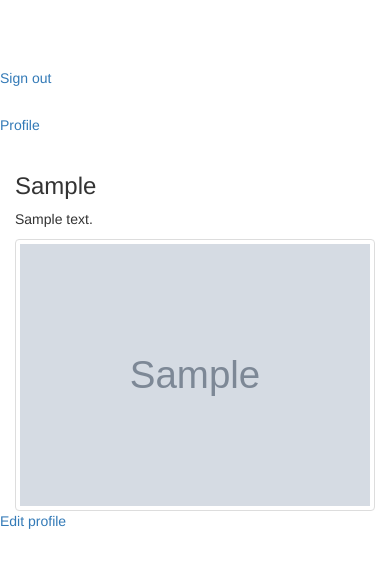
After one commit to jinka/One-Minute_Pitch, a Flask app: a page that uses app/templates/navbar.html in a window 390 px wide. The commit adds this page. Shown: the top 568 px of the page. Run offline with Flask 2, Linux system fonts and the light colour scheme; a user stored in the database is signed in; tables that the repository leaves empty hold one stand-in row (values such as "Sample post"); grey boxes marked "Sample" are stand-in pictures; some libraries are stand-ins or nearby versions.

Commit message:
Add profile in user managememt

```diff
--- a/app/main/views.py
+++ b/app/main/views.py
@@ -1,6 +1,9 @@
-from flask import render_template, request, redirect, url_for, abort
+from flask import render_template,request,redirect,url_for,abort
 from . import main
 from flask_login import login_required
+from ..models import User
+from .forms import UpdateProfile
+from .. import db
 
 
 # Views
@@ -13,3 +16,31 @@ def index():
 
     title = "Welcome to One Time Pitch"
     return render_template('index.html', title = title)
+
+@main.route('/user/<uname>')
+def profile(uname):
+    user = User.query.filter_by(username = uname).first()
+
+    if user is None:
+        abort(404)
+
+    return render_template("profile/profile.html", user = user)
+
+@main.route('/user/<uname>/update',methods = ['GET','POST'])
+@login_required
+def update_profile(uname):
+    user = User.query.filter_by(username = uname).first()
+    if user is None:
+        abort(404)
+
+    form = UpdateProfile()
+
+    if form.validate_on_submit():
+        user.bio = form.bio.data
+
+        db.session.add(user)
+        db.session.commit()
+
+        return redirect(url_for('.profile',uname=user.username))
+
+    return render_template('profile/update.html',form =form)
--- a/app/models.py
+++ b/app/models.py
@@ -10,6 +10,8 @@ class User(UserMixin,db.Model):
     username = db.Column(db.String(255),index = True)
     email = db.Column(db.String(255),unique = True,index = True)
     role_id = db.Column(db.Integer,db.ForeignKey('roles.id'))
+    bio = db.Column(db.String(255))
+    profile_pic_path = db.Column(db.String())
     pass_secure = db.Column(db.String(255))
     password_hash = db.Column(db.String(255))
 
--- a/app/templates/navbar.html
+++ b/app/templates/navbar.html
@@ -6,3 +6,12 @@
   <li><a href="{{url_for('auth.login')}}">Sign in</a></li>
   {%endif%}
 </ul>
+
+<ul class="nav navbar-nav navbar-right">
+  {% if current_user.is_authenticated %}
+  <li><a href="{{url_for('main.profile',uname=current_user.username)}}">Profile</a></li>
+  <!-- <li><a href="{{url_for('auth.logout')}}">Sign out</a></li> -->
+  {% else %}
+  <!-- <li><a href="{{url_for('auth.login')}}">Sign in</a></li> -->
+  {%endif%}
+</ul>
--- /dev/null
+++ b/app/templates/profile/profile.html
@@ -0,0 +1,34 @@
+{% extends 'base.html'%}
+
+{% block content %}
+<div class="container">
+<div class="row">
+<!-- displaying  Username-->
+  <div class="col-md-4">
+    <h3> {{user.username| capitalize}} </h3>
+
+    <!--Displaying user bio-->
+    {% if user.bio %}
+      <p> {{user.bio}}</p>
+    {%else%}
+      <p> {{user.username| capitalize}} has no bio </p>
+    {% endif %}
+  </div>
+
+  <!--Display profile photo-->
+  <div class="col-md-4">
+
+    {% if user.profile_pic_path %}
+    <img src="{{url_for('static',filename=user.profile_pic_path)}}" alt="" class="img-thumbnail">
+    {%else%}
+    <p>No profile picture</p>
+    {% endif %}
+  </div>
+  {% if user == current_user %}
+    <a href="{{url_for('main.update_profile',uname=user.username)}}">Edit profile</a>
+{% endif %}
+
+
+</div>
+</div>
+{% endblock %}
--- a/config.py
+++ b/config.py
@@ -4,8 +4,9 @@ class Config:
 
    SECRET_KEY = "try harder" #os.environ.get("SECRET_KEY")
    SQLALCHEMY_DATABASE_URI = 'postgresql+psycopg2://daud:jinkoos@localhost/pitch'
+
 class ProdConfig(Config):
-    SQLALCHEMY_DATABASE_URI = os.environ.get("DATABASE_URL")
+    # SQLALCHEMY_DATABASE_URI = os.environ.get("DATABASE_URL")
 
     pass
 
```
Also changed, not shown: app/main/forms.py (+11 -0 lines), app/templates/profile/update.html (added, +8 -0 lines), migrations/versions/5bfa159a5723_initial_migration.py (added, +30 -0 lines).
